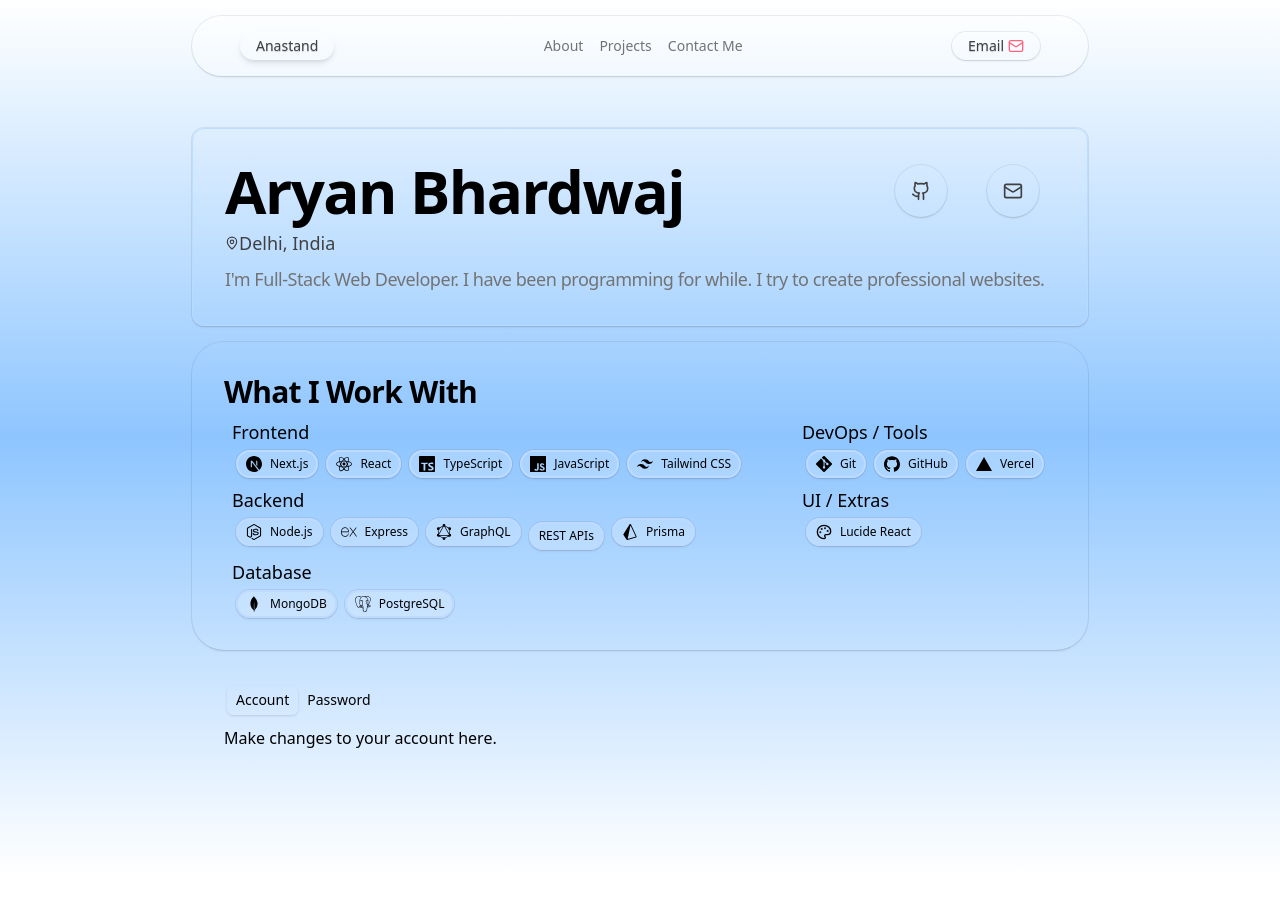
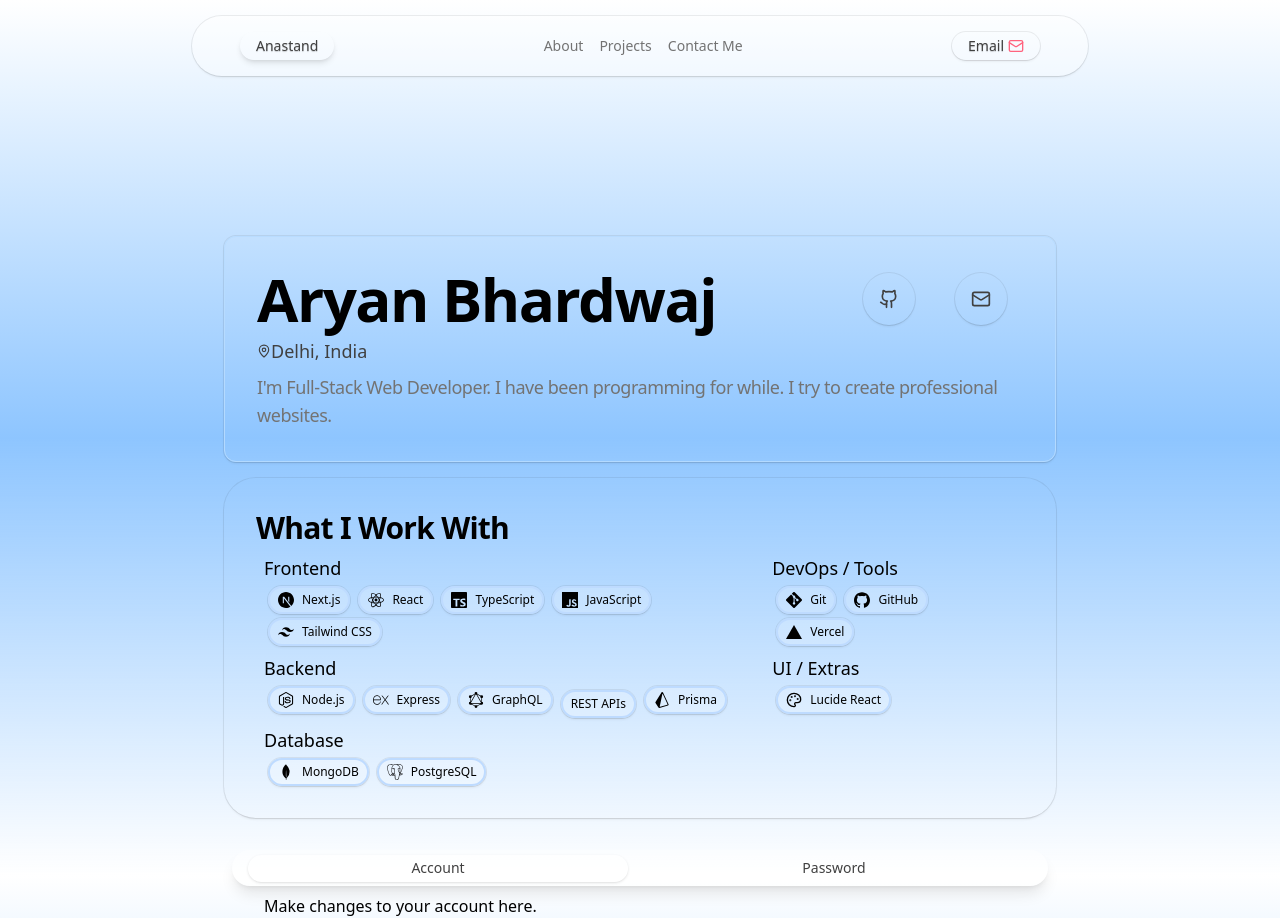
Before and after one commit to Anastand/portfolio, a Next.js app: page / in a window 1280 px wide. Before the commit the page ends 876 px from the top, so only its background shows below. Built offline with nearby package versions, Linux system fonts and the light colour scheme.

Commit message:
Remove BGPattern component and update layout
Deleted the BGPattern component and its usage from the Home page. Updated Timeline component styles for improved appearance and layout, including enhanced tab styling and structure.

```diff
--- a/src/app/page.tsx
+++ b/src/app/page.tsx
@@ -1,6 +1,5 @@
 import Hero from "@/components/Hero";
 import Timeline from "@/components/Timeline";
-import { BGPattern } from "@/components/ui/bg-pattern";
 
 import Workwith from "@/components/Workwith";
 
@@ -10,12 +9,10 @@
   return (
     // after completing this maybe look for how to make this look cool
     <div className="mx-auto h-screen w-full max-w-4xl p-8">
-      <BGPattern variant="dots" mask="fade-center">
-        {/* done with this need to add links for different page */}
-        <Hero className="" /> {/* done with this */}
-        <Workwith className="" /> {/* done with this */}
-        <Timeline className="" />
-      </BGPattern>
+      {/* done with this need to add links for different page */}
+      <Hero className="" /> {/* done with this */}
+      <Workwith className="" /> {/* done with this */}
+      <Timeline className="" />
     </div>
   );
 }
--- a/src/components/Timeline.tsx
+++ b/src/components/Timeline.tsx
@@ -5,17 +5,31 @@
 
 export default function Timeline({ className }: { className?: string }) {
   return (
-    <div className={cn("mx-auto w-full max-w-4xl p-8", className)}>
-      <div className="relative z-10 flex flex-col">
-        <Tabs defaultValue="account" className="w-full">
-          <TabsList>
-            <TabsTrigger value="account">Account</TabsTrigger>
-            <TabsTrigger value="password">Password</TabsTrigger>
+    <div className={cn("mx-auto mt-8 w-full max-w-4xl px-2", className)}>
+      <div className="flex flex-col">
+        <Tabs defaultValue="account" className="w-fulll">
+          <TabsList className="flex w-full gap-2 rounded-4xl bg-white/30 px-4 py-1 shadow-lg">
+            <TabsTrigger
+              value="account"
+              className="data-[state=active]:shadow-acternity flex-1 rounded-4xl px-2 py-2 text-sm font-medium text-neutral-700 transition-all hover:bg-[#C6E1FF]/60 data-[state=active]:bg-white/40"
+            >
+              Account
+            </TabsTrigger>
+            <TabsTrigger
+              value="password"
+              className="data-[state=active]:shadow-acternity flex-1 rounded-4xl px-4 py-2 text-sm font-medium text-neutral-700 transition-all hover:bg-[#C6E1FF]/60 data-[state=active]:bg-white/40"
+            >
+              Password
+            </TabsTrigger>
           </TabsList>
-          <TabsContent value="account">
-            Make changes to your account here.
-          </TabsContent>
-          <TabsContent value="password">Change your password here.</TabsContent>
+          <div className="px-8">
+            <TabsContent value="account">
+              Make changes to your account here.
+            </TabsContent>
+            <TabsContent value="password">
+              Change your password here.
+            </TabsContent>
+          </div>
         </Tabs>
       </div>
     </div>
--- a/src/components/ui/bg-pattern.tsx
+++ /dev/null
@@ -1,80 +0,0 @@
-import React from 'react';
-import { cn } from '@/lib/utils';
-
-type BGVariantType = 'dots' | 'diagonal-stripes' | 'grid' | 'horizontal-lines' | 'vertical-lines' | 'checkerboard';
-type BGMaskType =
-	| 'fade-center'
-	| 'fade-edges'
-	| 'fade-top'
-	| 'fade-bottom'
-	| 'fade-left'
-	| 'fade-right'
-	| 'fade-x'
-	| 'fade-y'
-	| 'none';
-
-type BGPatternProps = React.ComponentProps<'div'> & {
-	variant?: BGVariantType;
-	mask?: BGMaskType;
-	size?: number;
-	fill?: string;
-};
-
-const maskClasses: Record<BGMaskType, string> = {
-	'fade-edges': '[mask-image:radial-gradient(ellipse_at_center,var(--background),transparent)]',
-	'fade-center': '[mask-image:radial-gradient(ellipse_at_center,transparent,var(--background))]',
-	'fade-top': '[mask-image:linear-gradient(to_bottom,transparent,var(--background))]',
-	'fade-bottom': '[mask-image:linear-gradient(to_bottom,var(--background),transparent)]',
-	'fade-left': '[mask-image:linear-gradient(to_right,transparent,var(--background))]',
-	'fade-right': '[mask-image:linear-gradient(to_right,var(--background),transparent)]',
-	'fade-x': '[mask-image:linear-gradient(to_right,transparent,var(--background),transparent)]',
-	'fade-y': '[mask-image:linear-gradient(to_bottom,transparent,var(--background),transparent)]',
-	none: '',
-};
-
-function geBgImage(variant: BGVariantType, fill: string, size: number) {
-	switch (variant) {
-		case 'dots':
-			return `radial-gradient(${fill} 0.05px, transparent 0.7px)`;
-		case 'grid':
-			return `linear-gradient(to right, ${fill} 1px, transparent 1px), linear-gradient(to bottom, ${fill} 1px, transparent 1px)`;
-		case 'diagonal-stripes':
-			return `repeating-linear-gradient(45deg, ${fill}, ${fill} 1px, transparent 1px, transparent ${size}px)`;
-		case 'horizontal-lines':
-			return `linear-gradient(to bottom, ${fill} 1px, transparent 1px)`;
-		case 'vertical-lines':
-			return `linear-gradient(to right, ${fill} 1px, transparent 1px)`;
-		case 'checkerboard':
-			return `linear-gradient(45deg, ${fill} 25%, transparent 25%), linear-gradient(-45deg, ${fill} 25%, transparent 25%), linear-gradient(45deg, transparent 75%, ${fill} 75%), linear-gradient(-45deg, transparent 75%, ${fill} 75%)`;
-		default:
-			return undefined;
-	}
-}
-
-const BGPattern = ({
-	variant = 'grid',
-	mask = 'none',
-	size = 24,
-	fill = '#252525',
-	className,
-	style,
-	...props
-}: BGPatternProps) => {
-	const bgSize = `${size}px ${size}px`;
-	const backgroundImage = geBgImage(variant, fill, size);
-
-	return (
-		<div
-			className={cn('absolute inset-0 z-[-10] size-full', maskClasses[mask], className)}
-			style={{
-				backgroundImage,
-				backgroundSize: bgSize,
-				...style,
-			}}
-			{...props}
-		/>
-	);
-};
-
-BGPattern.displayName = 'BGPattern';
-export { BGPattern };
```
